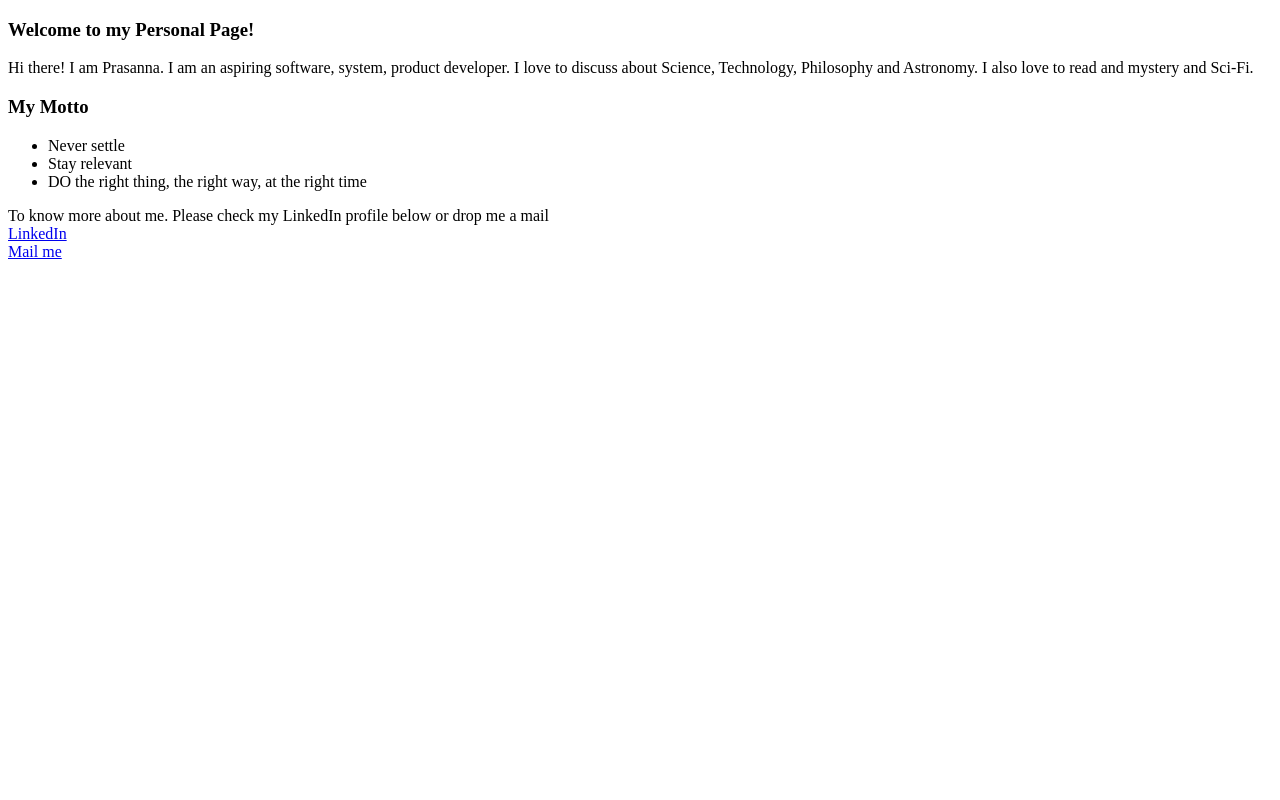
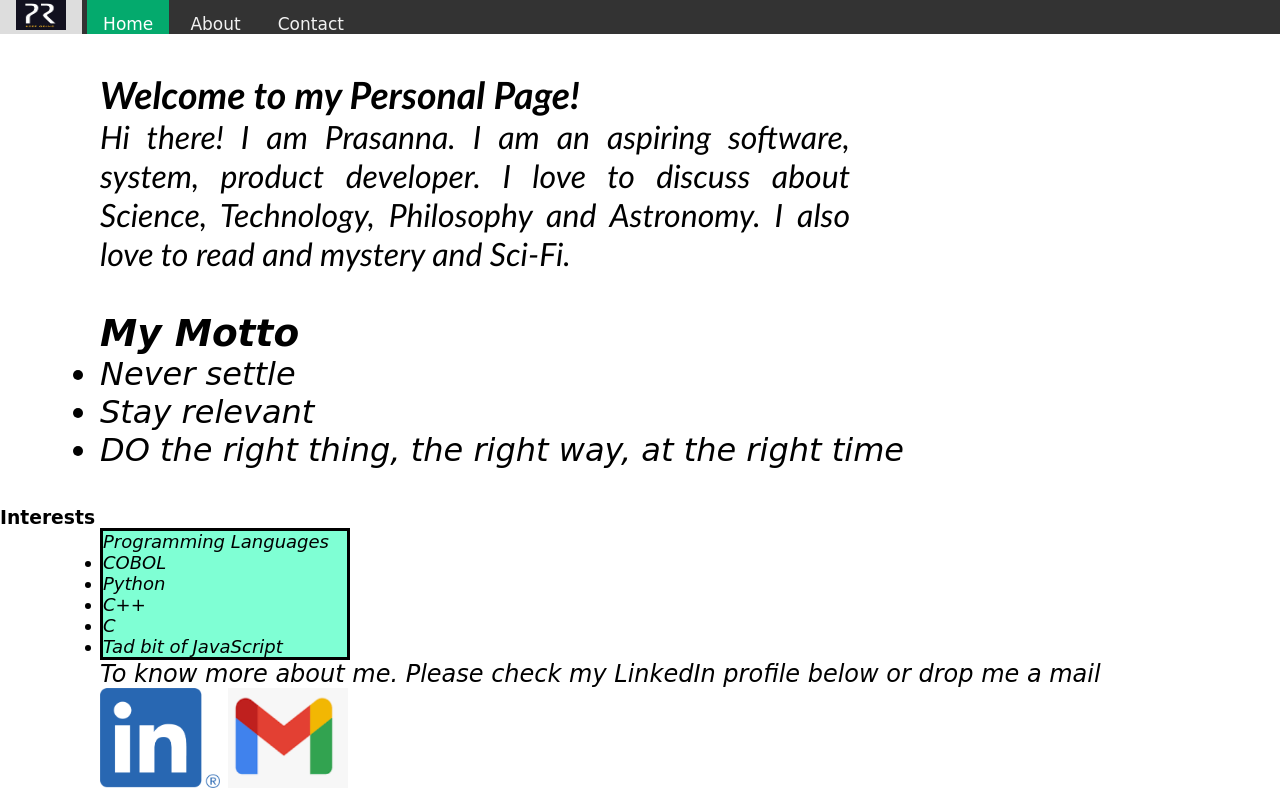
Before and after one commit to Pras-121/Pras-121.github.io, a plain HTML site: page index.html in a window 1280 px wide. Drawn offline with Linux system fonts and the light colour scheme.

Commit message:
v1.0.1
navbar added
css added

```diff
--- a/css/style.css
+++ b/css/style.css
@@ -0,0 +1,27 @@
+/* Add a black background color to the top navigation */
+.topnav {
+    background-color: #333;
+    overflow: hidden;
+  }
+
+  /* Style the links inside the navigation bar */
+  .topnav a {
+    float: center;
+    color: #f2f2f2;
+    text-align: center;
+    padding: 14px 16px;
+    text-decoration: none;
+    font-size: 17px;
+  }
+
+  /* Change the color of links on hover */
+  .topnav a:hover {
+    background-color: #ddd;
+    color: black;
+  }
+
+  /* Add a color to the active/current link */
+  .topnav a.active {
+    background-color: #04AA6D;
+    color: white;
+  }
--- a/index.html
+++ b/index.html
@@ -1,29 +1,113 @@
 <!DOCTYPE html>
-<html>
+<html lang="en">
     <head>
-        <title>Prasnna's Personal Page</title>
+        <meta charset="UTF-8" />
+        <meta http-equiv="X-UA-Compatible" content="IE=edge" />
+        <meta name="viewport" content="width=device-width, initial-scale=1.0" />
+        <title>Prasanna's Personal Page</title>
         <!-- Display Icon-->
         <link rel="icon" href="images/prlogo.ico">
+        <link rel="stylesheet" href="css/style.css" />
+        <style>
+            *  {
+                margin: 0;
+                padding: 0;
+                    box-sizing: border-box;
+            }
+
+            body {
+                    font-family: cursive;
+                }
+            a {
+                    text-decoration: none;
+                }
+            .contact{
+                margin: 0;
+                padding: 0;
+                box-sizing: border-box;
+                text-align: center;
+            }
+            .intro{
+                margin-left: 100px;
+                padding: 0;
+                box-sizing:border-box;
+                text-align:justify;
+                font-style: italic;
+                font-family: 'Gill Sans', 'Gill Sans MT', Calibri, 'Trebuchet MS', sans-serif;
+                width: 750px;
+                font-size:xx-large;
+
+            }
+            .motto{
+                margin-left: 100px;
+                padding: 0;
+                box-sizing:border-box;
+                text-align:justify;
+                font-style: italic;
+                font-size:xx-large;
+            }
+
+            .box1{
+                margin-left: 100px;
+                padding: 0;
+                box-sizing:border-box;
+                text-align:justify;
+                font-style: italic;
+                font-size:large;
+                border-style: solid;
+                background-color: aquamarine;
+                width: 250px;
+            }
+
+            .contact{
+                margin-left: 100px;
+                padding: 0;
+                box-sizing:border-box;
+                text-align:justify;
+                font-style: italic;
+                font-size:x-large;
+            }
+        </style>
     </head>
     <body>
-        <h3>Welcome to my Personal Page!</h3>
-        <div>
-            <p>
+    <nav>
+        <div class="topnav">
+            <a><img src="images/prlogo.ico" alt="PR logo" float:inline-end;  width="50" height="30"></a>
+            <a class="active" href="#home">Home</a>
+            <a href="#about">About</a>
+            <a href="#contact">Contact</a>
+        </div>
+    </nav><br><br>
+    <div class="intro">
+                <h3 margin="100px">Welcome to my Personal Page!</h3>
                 Hi there!
                 I am Prasanna. I am an aspiring software, system, product developer.
                 I love to discuss about Science, Technology, Philosophy and Astronomy.
                 I also love to read and mystery and Sci-Fi.
-            </p>
-        </div>
-        <div><h3>My Motto</h3>
+    </div><br><br>
+    <div class="motto"><h3>My Motto</h3>
             <ul>
             <li> Never settle</li>
             <li> Stay relevant</li>
             <li> DO the right thing, the right way, at the right time</li>
             </ul>
+    </div><br><br>
+    <div class="interests">
+        <h3>Interests</h3>
+        <div class="box1">
+          Programming Languages
+            <ul>
+            <li>COBOL</li>
+            <li>Python</li>
+            <li>C++</li>
+            <li>C</li>
+            <li>Tad bit of JavaScript</li>
+            </ul>
         </div>
-        <div> To know more about me. Please check my LinkedIn profile below or drop me a mail</div>
-        <div><a href="https://www.linkedin.com/in/prp43/"> LinkedIn</a></div>
-        <div><a href="mailto:prasannaragav29@gmail.com"> Mail me</a> </div>
+    <div class = "contact">
+         To know more about me. Please check my LinkedIn profile below or drop me a mail <br>
+            <a target="_blank" href="https://www.linkedin.com/in/prp43/" ><img src="images/LI-logo.png" width="120" height="100"></a>
+            <a href="mailto:prasannaragav29@gmail.com"><img src="images/mail-logo.png" width="120" height="100"></a>
+        </div>
     </body>
 </html>
```
Also changed, not shown: images/LI-logo.png (added), images/mail-logo.png (added).
